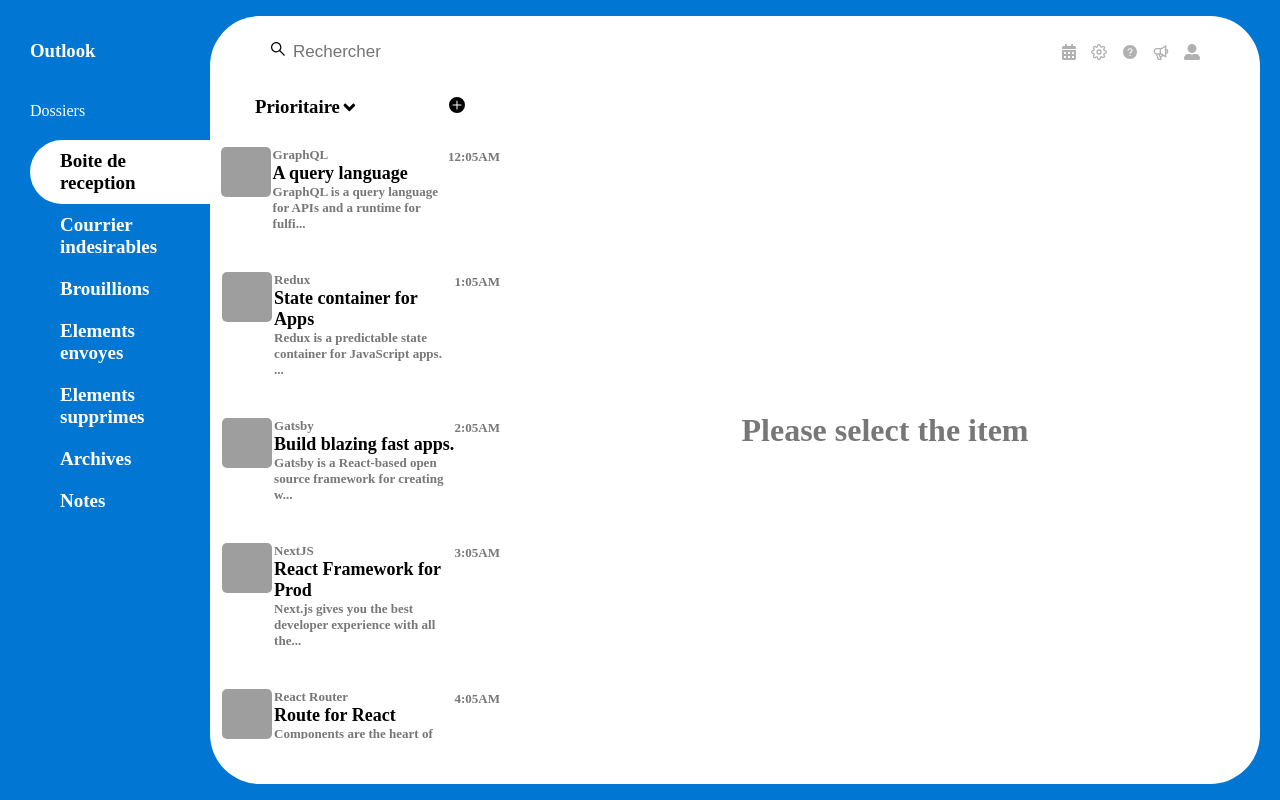
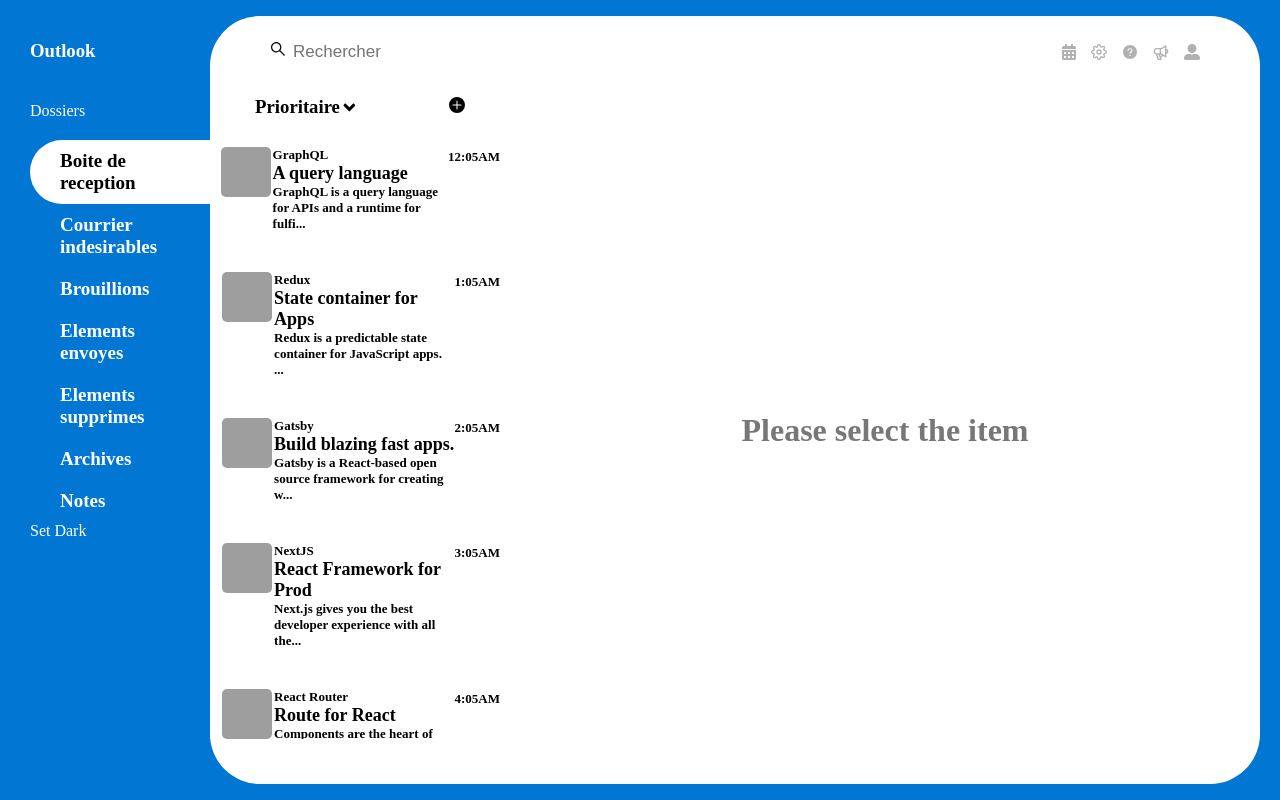
Before and after one commit to ManojPathak1/gerald_app, a Next.js app: page / in a window 1280 px wide. Built offline with nearby package versions, Linux system fonts and the light colour scheme; grey boxes are pictures that could not be loaded; a web font is replaced by a local one.

Commit message:
theme setup

```diff
--- a/components/LeftBar/LeftBar.js
+++ b/components/LeftBar/LeftBar.js
@@ -1,5 +1,6 @@
 import React from "react";
 import styled from "styled-components";
+import ThemeSelector from "../ThemeSelector/ThemeSelector";
 
 const MainContainer = styled.div`
   margin-left: 30px;
@@ -27,7 +28,7 @@
   border-radius: 100px 0px 0px 100px;
 `;
 
-function LeftBar() {
+function LeftBar({ onChangeTheme }) {
   return (
     <MainContainer>
       <h3>Outlook</h3>
@@ -47,6 +48,7 @@
           })}
         </OptionsContainer>
       </ListContainer>
+      <ThemeSelector onChange={onChangeTheme} />
     </MainContainer>
   );
 }
--- a/components/ListItem/ListItem.js
+++ b/components/ListItem/ListItem.js
@@ -7,6 +7,7 @@
   padding-bottom: 30px;
   background-color: ${(props) => props.isSelected ? '#eee' : ''};
   cursor: pointer;
+  color: ${props => props.theme.color};
 `;
 
 const UserImage = styled.div`
@@ -27,12 +28,10 @@
   .name {
     font-size: 13px;
     font-weight: bold;
-    color: #777;
   }
   .subject {
     font-size: 18px;
     font-weight: 900;
-    color: ${props => props.isSelected ? 'rgb(1, 119, 211)' : 'black'};
   }
 `;
 
@@ -41,7 +40,6 @@
   span {
     font-size: 13px;
     font-weight: bold;
-    color: #777;
   }
 `;
 
--- a/components/ListView/ListView.js
+++ b/components/ListView/ListView.js
@@ -25,6 +25,7 @@
   flex-grow: 1;
   flex-basis: 0;
   overflow: auto;
+  background: ${props => props.theme.background}
 `;
 
 function ListView(props) {
--- /dev/null
+++ b/components/ThemeSelector/ThemeSelector.js
@@ -0,0 +1,12 @@
+import React, { useState } from "react";
+
+const ThemeSelector = ({ onChange }) => {
+  const [isLightTheme, setLightTheme] = useState(true);
+  const onChangeTheme = () => {
+    onChange(!isLightTheme);
+    setLightTheme(!isLightTheme);
+  };
+  return <div onClick={onChangeTheme}>{isLightTheme ? 'Set Dark' : 'Set Light'}</div>
+};
+
+export default ThemeSelector;
--- a/pages/index.js
+++ b/pages/index.js
@@ -1,6 +1,6 @@
 import React, { useEffect, useState } from "react";
 import Head from "next/head";
-import styled from "styled-components";
+import styled, { ThemeProvider } from "styled-components";
 import LeftBar from "../components/LeftBar/LeftBar";
 import Search from "../components/Search/Search";
 import ListView from "../components/ListView/ListView";
@@ -51,10 +51,21 @@
   height: 8%;
 `;
 
+const lightTheme = {
+  color: '#000',
+  background: '#fff',
+};
+
+const darkTheme = {
+  color: '#fff',
+  background: '#000',
+};
+
 export default function Home() {
   const [searchTerm, setSearchTerm] = useState("");
   const [searchResults, setSearchResults] = useState(List);
   const [listItem, setListItem] = useState("");
+  const [isLightTheme, setLightTheme] = useState(true);
 
   const handleList = (item) => {
     setListItem(item);
@@ -70,7 +81,8 @@
   }, [searchTerm]);
 
   return (
-    <MainContainer>
+    <ThemeProvider theme={isLightTheme ? lightTheme : darkTheme}>
+      <MainContainer>
       <Head>
         <link
           href="https://fonts.googleapis.com/css2?family=Baloo+Tamma+2&display=swap"
@@ -78,7 +90,7 @@
         />
       </Head>
       <LeftSection>
-        <LeftBar />
+        <LeftBar onChangeTheme={setLightTheme} />
       </LeftSection>
       <RightSection>
         <SearchContainer>
@@ -104,6 +116,7 @@
           background-color: rgb(1, 119, 211);
         }
       `}</style>
-    </MainContainer>
+      </MainContainer>
+    </ThemeProvider>
   );
 }
```
